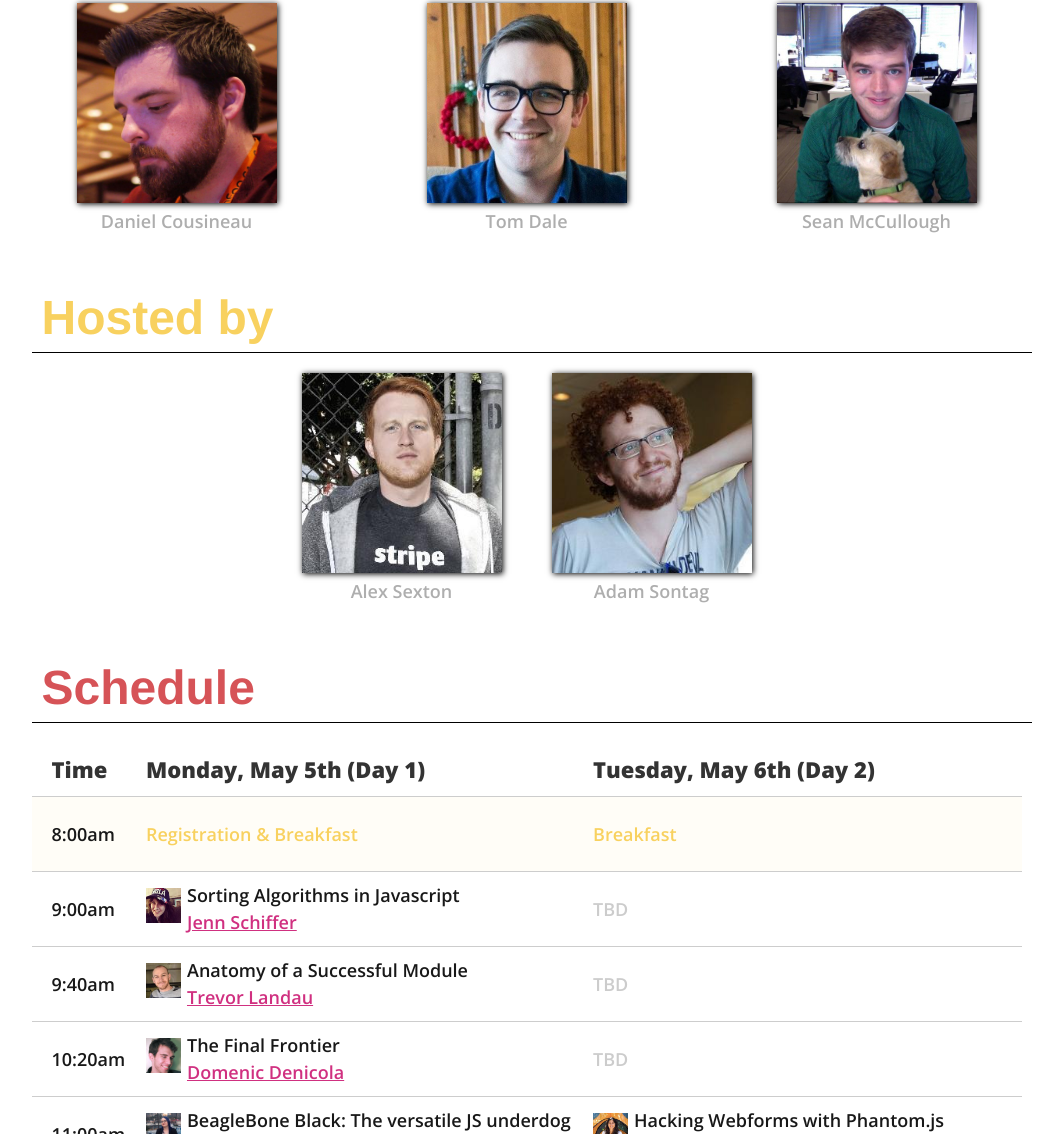
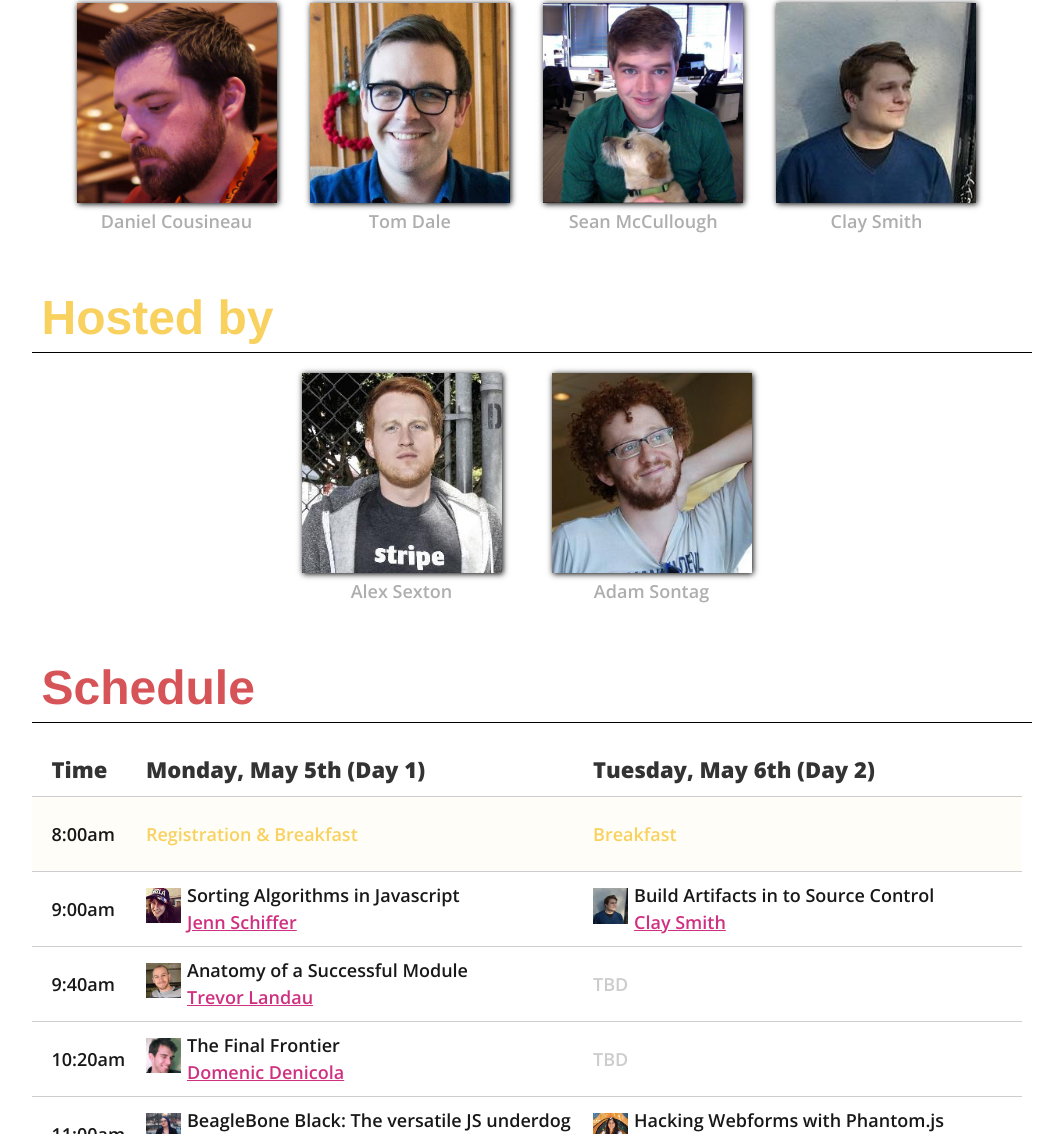
Before and after one commit to EmpireJS/2014.empirejs.org, a website: page public/index.html in a window 1280 px wide. Shown: the part 1995-3129 px from the top of the page, without its empty margins (118-1181 px from the left). Drawn offline with nearby package versions, Linux system fonts and the light colour scheme; a web font is replaced by a local one.

Commit message:
[doc] Adding Clay Smith

```diff
--- a/public/index.html
+++ b/public/index.html
@@ -73,7 +73,7 @@ console.log("... It’s Computer SCIENCE.");
         <div class="subheader">
           <h1>Speakers</h1>
           <div style="text-align: right">
-            <p>... <strong>5</strong> more to be announced. <strong>One every day!</strong></p>
+            <p>... <strong>4</strong> more to be announced. <strong>One every day!</strong></p>
           </div>
         </div>
 
@@ -173,6 +173,11 @@ console.log("... It’s Computer SCIENCE.");
               <img src="/img/speakers/sean-mccullough.jpg" alt /><p>Sean McCullough</p>
             </a>
           </div>
+          <div>
+            <a href="https://twitter.com/smithclay" target="_blank">
+              <img src="/img/speakers/clay-smith.jpg" alt /><p>Clay Smith</p>
+            </a>
+          </div>
         </div>
       </div>
 
@@ -214,11 +219,15 @@ console.log("... It’s Computer SCIENCE.");
             <tr>
               <td>9:00am</td>
               <td>
-              <img src="/img/speakers/jenn-schiffer.jpg" />
+                <img src="/img/speakers/jenn-schiffer.jpg" />
                 <talk>Sorting Algorithms in Javascript</talk>
                 <speaker><a href="http://twitter.com/jennschiffer" target="_blank">Jenn Schiffer</a></speaker>
               </td>
-              <td><tbd></tbd></td>
+              <td>
+                <img src="/img/speakers/clay-smith.jpg" />
+                <talk>Build Artifacts in to Source Control</talk>
+                <speaker><a href="http://twitter.com/smithclay" target="_blank">Clay Smith</a></speaker>
+              </td>
             </tr>
             <tr>
               <td>9:40am</td>
```
Also changed, not shown: public/img/speakers/clay-smith.jpg (added).
